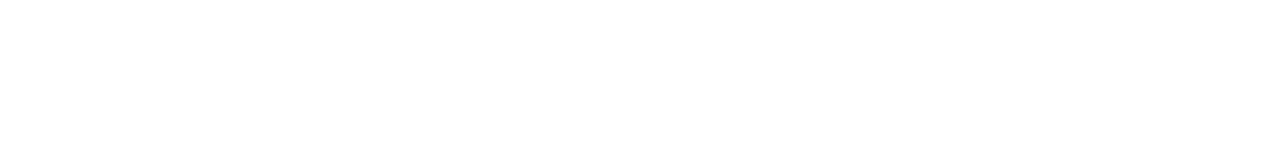
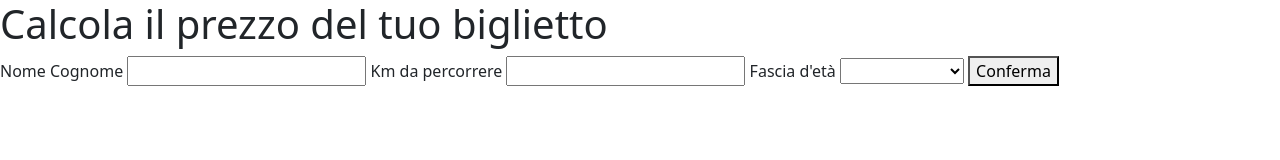
Before and after one commit to nespolisimmaco/js-biglietto-treno-form, a plain HTML site: page index.html in a window 1280 px wide. Drawn offline with nearby package versions, Linux system fonts and the light colour scheme.

Commit message:
Add: input fields for name, kilometres, age and take the values from page to javascript when button is clicked

```diff
--- a/index.html
+++ b/index.html
@@ -7,9 +7,29 @@
     <title>Biglietto del treno</title>
     <!-- Custom styles -->
     <link rel="stylesheet" href="css/style.css">
+    <!-- Bootstrap -->
+    <link href="https://cdn.jsdelivr.net/npm/bootstrap@5.3.0-alpha1/dist/css/bootstrap.min.css" rel="stylesheet" integrity="sha384-GLhlTQ8iRABdZLl6O3oVMWSktQOp6b7In1Zl3/Jr59b6EGGoI1aFkw7cmDA6j6gD" crossorigin="anonymous">
 </head>
 <body>
+    <main>
+        <h1>Calcola il prezzo del tuo biglietto</h1>
+        <div>
+            <label for="user-name">Nome Cognome</label>
+            <input type="text" id="user-name">
 
+            <label for="kilometres">Km da percorrere</label>
+            <input type="number" id="kilometres">
+
+            <label for="user-age">Fascia d'età</label>
+            <select id="user-age">
+                <option value=""></option>
+                <option value="minorenne">Minorenne</option>
+                <option value="maggiorenne">Maggiorenne</option>
+                <option value="over65">Over 65</option>
+            </select>
+            <button type="submit" id="submit-button">Conferma</button>
+        </div>
+    </main>
     <script src="js/script.js"></script>
 </body>
 </html>
--- a/js/script.js
+++ b/js/script.js
@@ -0,0 +1,62 @@
+// Scrivere un programma che chieda all’utente:
+// - Il numero di chilometri da percorrere
+// - Età del passeggero
+// Sulla base di queste informazioni dovrà calcolare il prezzo totale del biglietto di viaggio, secondo le seguenti regole:
+// - il prezzo del biglietto è definito in base ai km (0.21 € al km)
+// - va applicato uno sconto del 20% per i minorenni
+// - va applicato uno sconto del 40% per gli over 65.
+
+// INPUT
+// Nome e cognome, chilometri da percorrere ed età
+let userName = "";
+let kilometres = 0;
+let age = "";
+// Quando viene cliccato il bottone conferma
+const submitBtn = document.getElementById("submit-button");
+submitBtn.addEventListener("click", function () {
+    const userNameInput = document.getElementById("user-name");
+    userName = userNameInput.value;
+    console.log("Nome e Cognome: ", userName);
+
+    const kilometresInput = document.getElementById("kilometres");
+    kilometres = parseInt(kilometresInput.value);
+    console.log("Kilometri: ", kilometres);
+
+    const ageInput = document.getElementById("user-age");
+    age = ageInput.value;
+    console.log("Età: ", age);
+})
+
+// Messaggio per l'utente
+let message = "";
+
+if(!isNaN(userName) && !isNaN(kilometres) && !isNaN(age)) {
+    // LOGICA
+    // Il prezzo del biglietto è definito in base ai chilometri (0.21€ al km)
+    let ticketPrice = 0.21 * kilometres;
+    console.log("Prezzo del biglietto:", ticketPrice);
+    // Sconto del 20% per < 18
+    const minorsDiscount = 0.2 * ticketPrice;
+    // Sconto del 40% per > 65
+    const eldersDiscount = 0.4 * ticketPrice;
+    console.log(minorsDiscount, eldersDiscount);
+    // Message
+
+    if(age < 18) {
+        ticketPrice -= minorsDiscount;
+        console.log("Prezzo con sconto minorenni", ticketPrice);
+    }else if(age > 65) {
+        ticketPrice -= eldersDiscount;
+        console.log("Prezzo con sconto over 65:", ticketPrice);
+    }
+
+    // OUTPUT
+    // Prezzo finale con massimo due decimali
+    let fixedPrice = ticketPrice.toFixed(2);
+    document.getElementById("user-age").innerHTML += age;
+    document.getElementById("kilometres").innerHTML += kilometres + "km";
+    document.getElementById("price").innerHTML += fixedPrice + "€";
+} else {
+    message = "Errore! Reinserisci i dati.";
+}
+document.getElementById("message").innerHTML = message;
```
